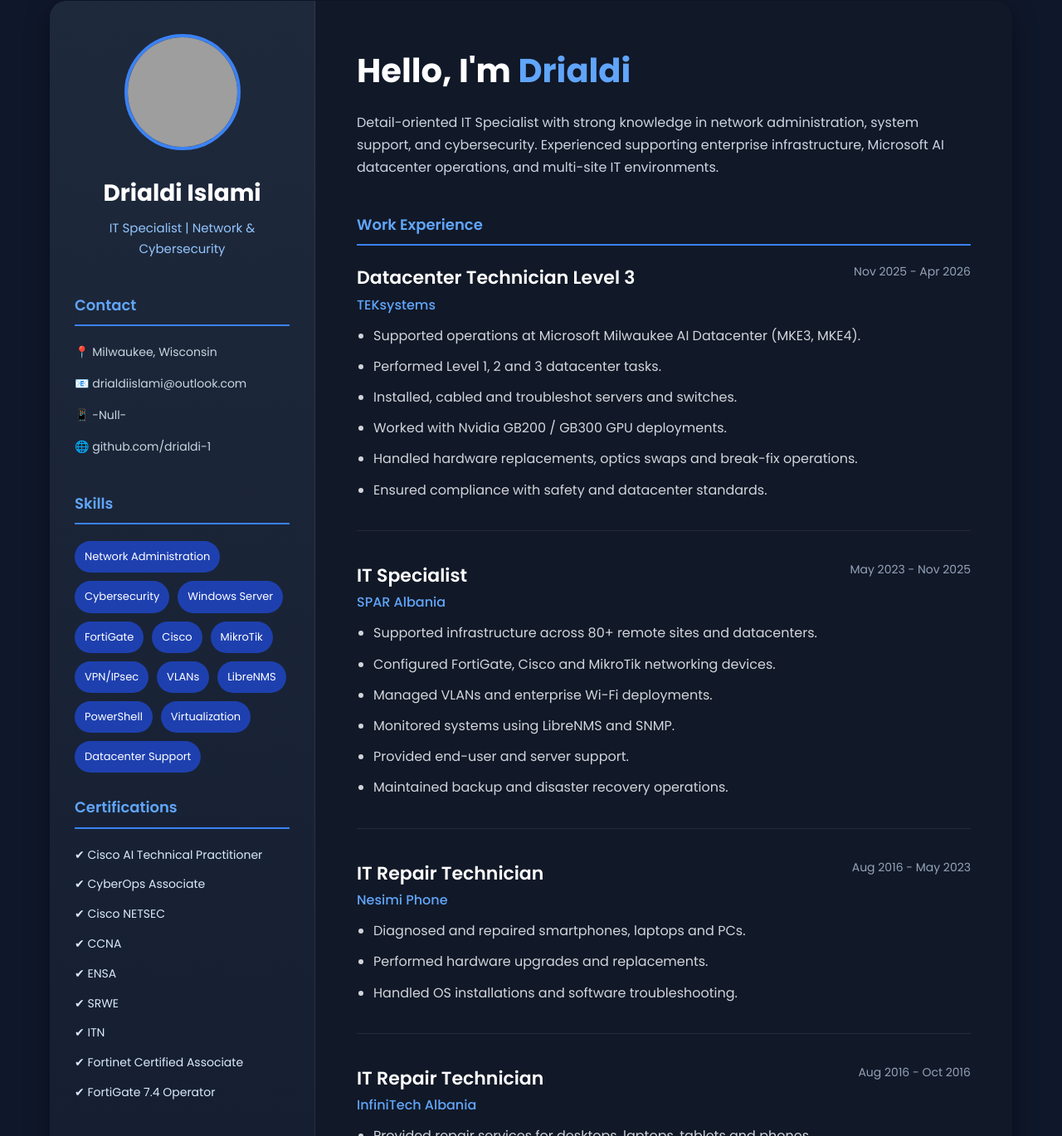
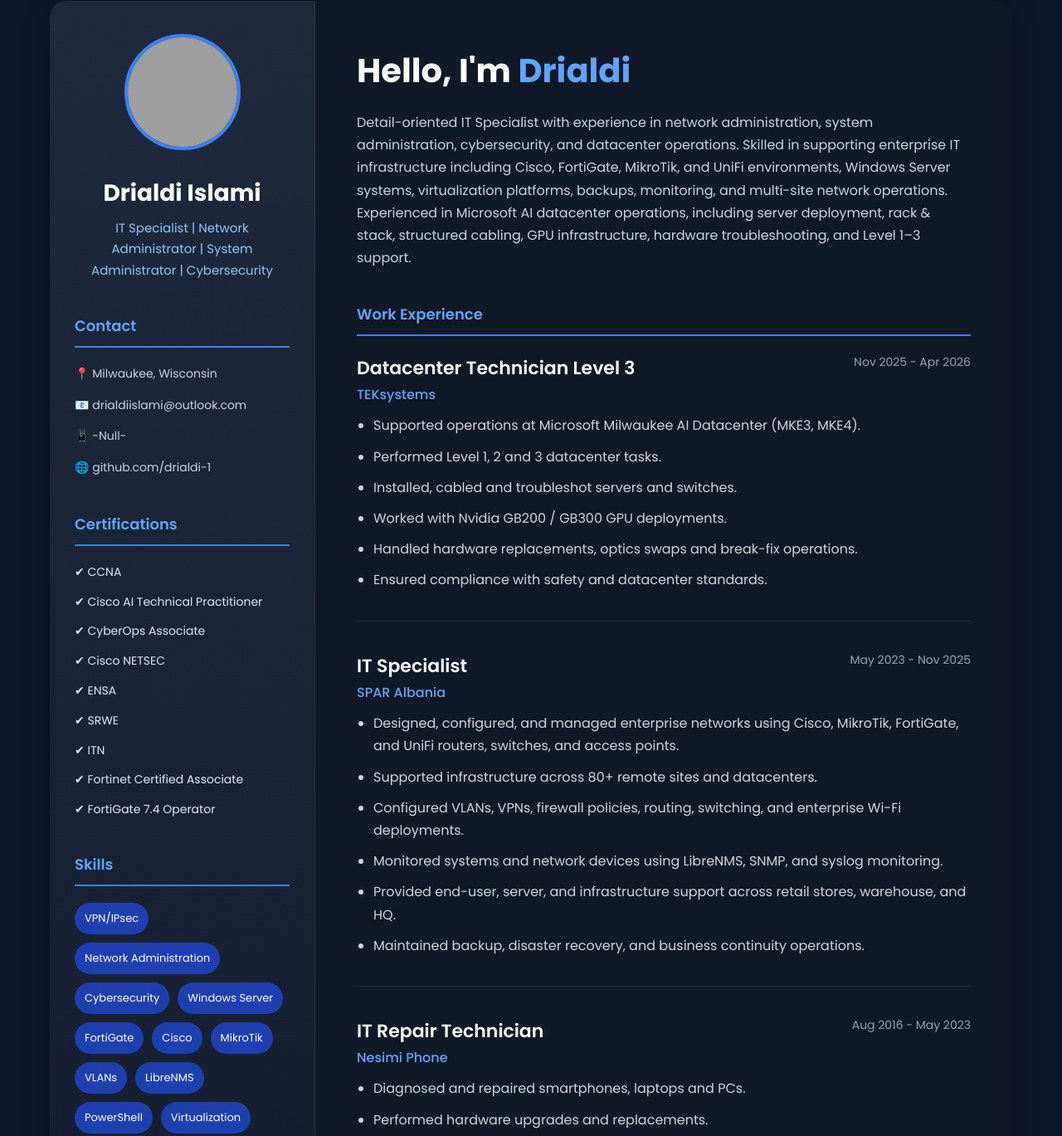
Before and after one commit to drialdi-1/drialdi-1.github.io, a plain HTML site: page index.html in a window 1280 px wide. Shown: the part 39-1408 px from the top of the page at 83% size. Drawn offline with Linux system fonts and the light colour scheme; grey boxes are pictures that could not be loaded.

Commit message:
index.html

```diff
--- a/index.html
+++ b/index.html
@@ -261,7 +261,7 @@
       <div class="profile">
         <img src="https://cdn-icons-png.flaticon.com/512/3135/3135715.png" alt="Profile Photo">
         <h1>Drialdi Islami</h1>
-        <p>IT Specialist | Network & Cybersecurity</p>
+        <p>IT Specialist | Network Administrator | System Administrator | Cybersecurity</p>
       </div>
 
       <div class="sidebar-section">
@@ -276,40 +276,40 @@
       <br>
 
       <div class="sidebar-section">
+        <h3 class="section-title">Certifications</h3>
+
+        <ul class="cert-list">
+          <li>✔ CCNA</li>
+          <li>✔ Cisco AI Technical Practitioner</li>
+          <li>✔ CyberOps Associate</li>
+          <li>✔ Cisco NETSEC</li>
+          <li>✔ ENSA</li>
+          <li>✔ SRWE</li>
+          <li>✔ ITN</li>
+          <li>✔ Fortinet Certified Associate</li>
+          <li>✔ FortiGate 7.4 Operator</li>
+        </ul>
+      </div>
+
+      <br>
+
+      <div class="sidebar-section">
         <h3 class="section-title">Skills</h3>
 
         <div class="skills">
+          <div class="skill-badge">VPN/IPsec</div>
           <div class="skill-badge">Network Administration</div>
           <div class="skill-badge">Cybersecurity</div>
           <div class="skill-badge">Windows Server</div>
           <div class="skill-badge">FortiGate</div>
           <div class="skill-badge">Cisco</div>
           <div class="skill-badge">MikroTik</div>
-          <div class="skill-badge">VPN/IPsec</div>
           <div class="skill-badge">VLANs</div>
           <div class="skill-badge">LibreNMS</div>
           <div class="skill-badge">PowerShell</div>
           <div class="skill-badge">Virtualization</div>
           <div class="skill-badge">Datacenter Support</div>
         </div>
-      </div>
-
-      <br>
-
-      <div class="sidebar-section">
-        <h3 class="section-title">Certifications</h3>
-
-        <ul class="cert-list">
-          <li>✔ Cisco AI Technical Practitioner</li>
-          <li>✔ CyberOps Associate</li>
-          <li>✔ Cisco NETSEC</li>
-          <li>✔ CCNA</li>
-          <li>✔ ENSA</li>
-          <li>✔ SRWE</li>
-          <li>✔ ITN</li>
-          <li>✔ Fortinet Certified Associate</li>
-          <li>✔ FortiGate 7.4 Operator</li>
-        </ul>
       </div>
 
       <br>
@@ -338,11 +338,15 @@
       <section class="hero">
         <h2>Hello, I'm <span>Drialdi</span></h2>
 
-        <p class="summary">
-          Detail-oriented IT Specialist with strong knowledge in network administration,
-          system support, and cybersecurity. Experienced supporting enterprise infrastructure,
-          Microsoft AI datacenter operations, and multi-site IT environments.
-        </p>
+<p class="summary">
+  Detail-oriented IT Specialist with experience in network administration, system
+  administration, cybersecurity, and datacenter operations. Skilled in supporting
+  enterprise IT infrastructure including Cisco, FortiGate, MikroTik, and UniFi
+  environments, Windows Server systems, virtualization platforms, backups, monitoring,
+  and multi-site network operations. Experienced in Microsoft AI datacenter operations,
+  including server deployment, rack & stack, structured cabling, GPU infrastructure,
+  hardware troubleshooting, and Level 1–3 support.
+</p>
       </section>
 
       <!-- EXPERIENCE -->
@@ -384,12 +388,12 @@
           </div>
 
           <ul>
-            <li>Supported infrastructure across 80+ remote sites and datacenters.</li>
-            <li>Configured FortiGate, Cisco and MikroTik networking devices.</li>
-            <li>Managed VLANs and enterprise Wi-Fi deployments.</li>
-            <li>Monitored systems using LibreNMS and SNMP.</li>
-            <li>Provided end-user and server support.</li>
-            <li>Maintained backup and disaster recovery operations.</li>
+<li>Designed, configured, and managed enterprise networks using Cisco, MikroTik, FortiGate, and UniFi routers, switches, and access points.</li>
+<li>Supported infrastructure across 80+ remote sites and datacenters.</li>
+<li>Configured VLANs, VPNs, firewall policies, routing, switching, and enterprise Wi-Fi deployments.</li>
+<li>Monitored systems and network devices using LibreNMS, SNMP, and syslog monitoring.</li>
+<li>Provided end-user, server, and infrastructure support across retail stores, warehouse, and HQ.</li>
+<li>Maintained backup, disaster recovery, and business continuity operations.</li>
           </ul>
         </div>
 
```
